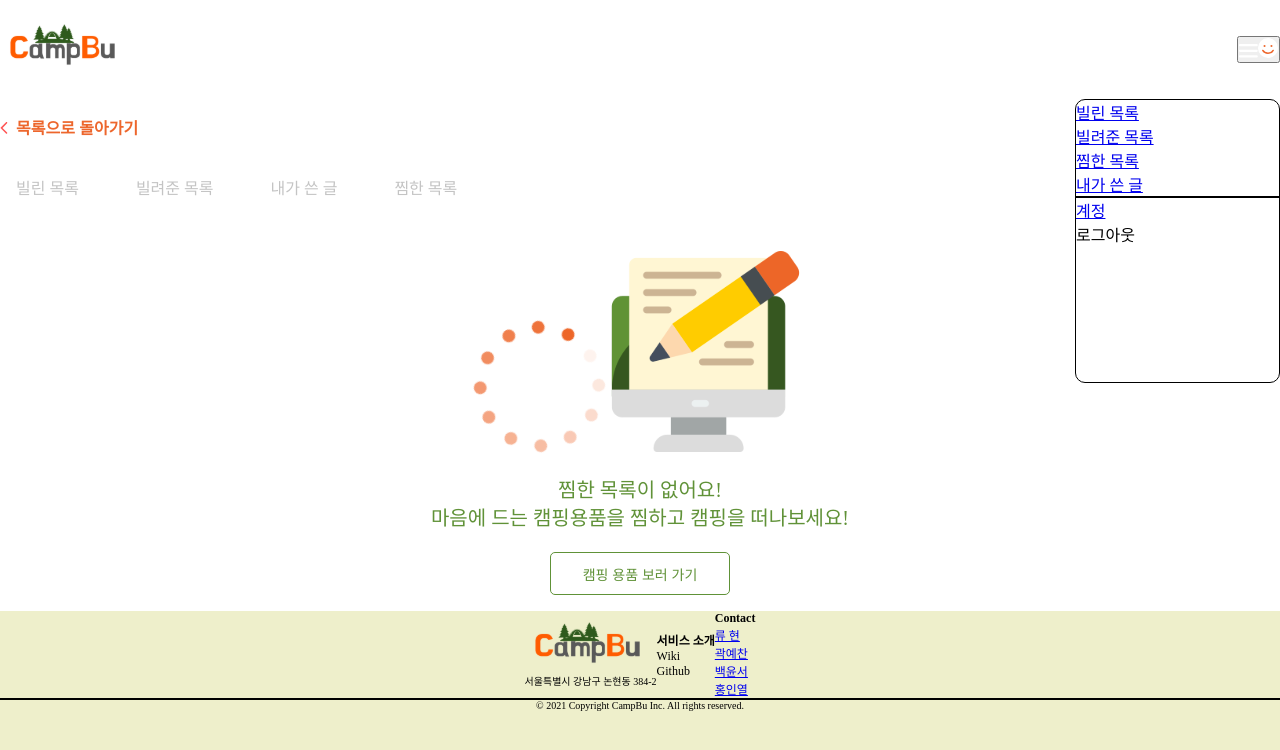
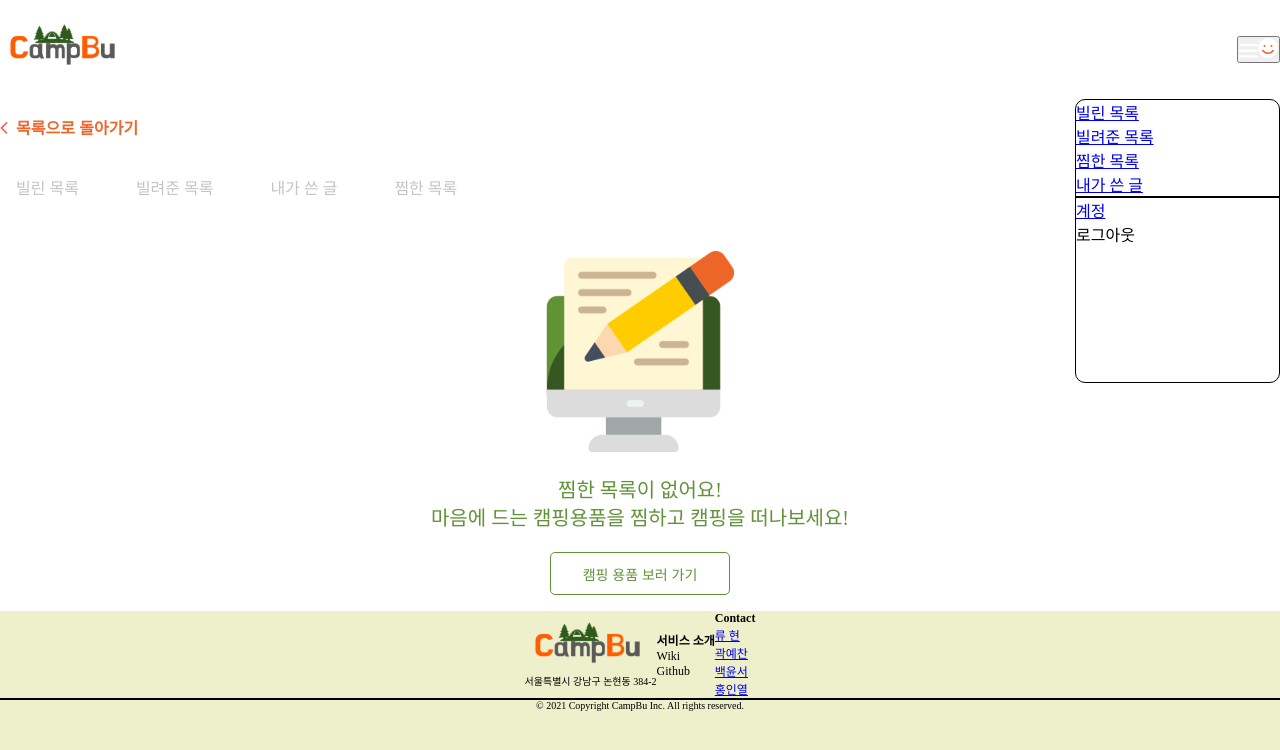
Before and after one commit to hinyc/Campbu, a React (Create React App) app in the folder client/: page /lists/resistlist in a window 1280 px wide. Shown: the top 750 px of the page. Built offline with nearby package versions, Linux system fonts and the light colour scheme.

Commit message:
[Fix] pull 충돌 해결

```diff
--- a/client/src/components/ListTab.tsx
+++ b/client/src/components/ListTab.tsx
@@ -1,8 +1,4 @@
-import { Link, Route, Routes } from 'react-router-dom';
-import BorrowList from '../pages/Lists/BorrowList';
-import LendList from '../pages/Lists/LendList';
-import ResistList from '../pages/Lists/ResistList';
-import LikeList from '../pages/Lists/LikeList';
+import { Link } from 'react-router-dom';
 import BackButton from '../components/BackButton';
 /** @jsxImportSource @emotion/react */
 import { css } from '@emotion/react';
--- a/client/src/components/ReviweTitle.tsx
+++ b/client/src/components/ReviweTitle.tsx
@@ -6,7 +6,7 @@ const reviewDiv = css`
   font-size: 1rem;
   font-weight: 700;
   width: ${rem(265)};
-  border-bottom: 1px solid ${color.valid};
+  border-bottom: 1px solid ${color.border};
   margin: 1.2rem 0;
 `;
 
--- a/client/src/components/Signup.tsx
+++ b/client/src/components/Signup.tsx
@@ -67,7 +67,7 @@ const see = css`
 `;
 
 const validButton = css`
-  color: ${color.valid};
+  color: ${color.border};
   :hover {
     color: ${color.point};
     font-weight: 700;
--- a/client/src/pages/Lists/BorrowList.tsx
+++ b/client/src/pages/Lists/BorrowList.tsx
@@ -32,7 +32,7 @@ const BorrowList = () => {
     <>
       <ListTab />
       <div css={container}>
-        <img src={emptyBorrow} alt="camping" />
+        {/* <img src={emptyBorrow} alt="camping" />
         <p css={message}>
           빌린 목록이 없어요! <br />
           캠핑용품을 대여해서 즐거운 캠핑을 떠나보세요!
@@ -45,13 +45,13 @@ const BorrowList = () => {
           color={`${color.mid}`}
           border={`1px solid ${color.mid}`}
           size={`${rem(14)}`}
-        />
-        {/* <section css={section}>
+        /> */}
+        <section css={section}>
           <Reservation />
           <Reservation />
           <Reservation />
           <Reservation />
-        </section> */}
+        </section>
       </div>
     </>
   );
--- a/client/src/pages/Lists/LendList.tsx
+++ b/client/src/pages/Lists/LendList.tsx
@@ -1,10 +1,10 @@
-import Reservation from '../../components/Reservation';
 /** @jsxImportSource @emotion/react */
 import { css } from '@emotion/react';
 import { color, rem } from '../../common';
 import ListTab from '../../components/ListTab';
 import { Button } from '../../components/Button';
 import emptyLend from '../../assets/pictures/emptyLend.svg';
+import Reservation from '../../components/Reservation';
 
 const container = css`
   width: ${rem(1280)};
--- a/client/src/pages/Lists/ResistList.tsx
+++ b/client/src/pages/Lists/ResistList.tsx
@@ -4,7 +4,6 @@ import { color, rem } from '../../common';
 import ListTab from '../../components/ListTab';
 import { Button } from '../../components/Button';
 import emptyWriting from '../../assets/pictures/emptyWriting.svg';
-import Loading from '../../assets/Loading.svg';
 
 const container = css`
   width: ${rem(1280)};
@@ -21,23 +20,11 @@ const message = css`
   margin: ${rem(20)} 0;
 `;
 
-const ani = css`
-  animation: rotate_image 6s linear infinite;
-  transform-origin: 50% 50%;
-  @keyframes rotate_image {
-    100% {
-      transform: rotate(360deg);
-    }
-  }
-`;
-
 const ResistList = () => {
   return (
     <>
       <ListTab />
       <div css={container}>
-        <img src={Loading} css={ani} />
-
         <img src={emptyWriting} alt="broken heart" />
         <p css={message}>
           찜한 목록이 없어요! <br />
--- a/client/src/pages/Main.tsx
+++ b/client/src/pages/Main.tsx
@@ -4,7 +4,6 @@ import { Link } from 'react-router-dom';
 import Product from '../components/Product';
 import WritingButton from '../components/WritingButton';
 import { rem } from '../common';
-import { Link } from 'react-router-dom';
 
 const divStyle = css`
   text-align: center;
--- a/client/src/pages/Mypage.tsx
+++ b/client/src/pages/Mypage.tsx
@@ -144,7 +144,7 @@ function Mypage() {
             <span>프로필 사진</span>
             <span
               css={css`
-                color: ${color.valid};
+                color: ${color.border};
               `}
             >
               업로드
@@ -159,7 +159,7 @@ function Mypage() {
             <span>닉네임</span>
             <span
               css={css`
-                color: ${color.valid};
+                color: ${color.border};
               `}
             >
               중복 검사
```
